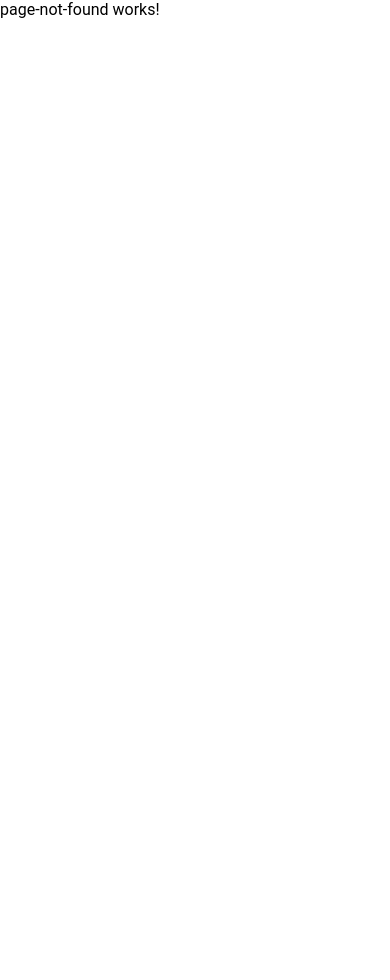
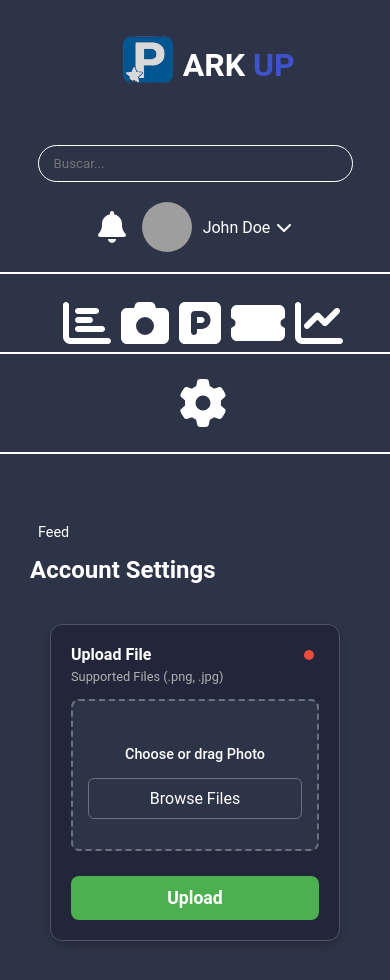
Before and after one commit to SolucionesIoT-FindAndPark-UPC/web-application-frontend, an Angular app: page /photo-upload in a window 390 px wide. Shown: the top 980 px of the page. Before the commit the page ends 844 px from the top, so only its background shows below. Built offline with nearby package versions, Linux system fonts and the light colour scheme; grey boxes are pictures that could not be loaded.

Commit message:
feat: missing screens

```diff
--- a/src/app/app-routing.module.ts
+++ b/src/app/app-routing.module.ts
@@ -11,6 +11,7 @@ import {StatisticsComponent} from './statistics/page/statistics/statistics.compo
 import {ProfileComponent} from './profiles/pages/profile/profile.component';
 import { ParkingFeesComponent } from './parking-fees/parking-fees/parking-fees.component';
 import { ParkingFeesEditComponent } from './parking-fees/parking-fees-edit/parking-fees-edit.component';
+import { PhotoUploadComponent } from './profiles/pages/photo-upload/photo-upload.component';
 
 const routes: Routes = [
   {path: 'monitoring-page', component: MonitoringComponent},
@@ -21,9 +22,10 @@ const routes: Routes = [
   {path: 'validation', component: ValidationComponent},
   {path: 'statistics', component: StatisticsComponent},
   {path: 'settings', component: ProfileComponent},
+  {path: 'photo-upload', component: PhotoUploadComponent},
   {path: 'parking-fees', component: ParkingFeesComponent},
   {path: 'parking-fees-edit', component: ParkingFeesEditComponent},
-  {path: '', redirectTo: 'parking-fees-edit', pathMatch: 'full' },
+  {path: '', redirectTo: 'photo-upload', pathMatch: 'full' },
   {path: '**', component: PageNotFoundComponent }
 ];
 
--- a/src/app/parking-fees/parking-fees-edit/parking-fees-edit.component.html
+++ b/src/app/parking-fees/parking-fees-edit/parking-fees-edit.component.html
@@ -26,23 +26,23 @@
             </div>
             <div class="shop-discounts-grid">
             <div class="discount-item">
-                <img src="assets/mcdonalds-logo.png" alt="McDonald's" class="shop-logo" />
+                <img src="https://github.com/SolucionesIoT-FindAndPark-UPC/web-application-frontend/blob/feat/responsive/src/assets/mcdonalds-logo.jpg?raw=true" alt="McDonald's" class="shop-logo" />
                 <span class="discount-percent">15% off</span>
             </div>
             <div class="discount-item">
-                <img src="assets/kfc-logo.png" alt="KFC" class="shop-logo" />
+                <img src="https://github.com/SolucionesIoT-FindAndPark-UPC/web-application-frontend/blob/feat/responsive/src/assets/kfc-logo.png?raw=true" alt="KFC" class="shop-logo" />
                 <span class="discount-percent">10% off</span>
             </div>
             <div class="discount-item">
-                <img src="assets/pizza-hut-logo.png" alt="Pizza Hut" class="shop-logo" />
+                <img src="https://github.com/SolucionesIoT-FindAndPark-UPC/web-application-frontend/blob/feat/responsive/src/assets/pizzahut-logo.jpg?raw=true" alt="Pizza Hut" class="shop-logo" />
                 <span class="discount-percent">15% off</span>
             </div>
             <div class="discount-item">
-                <img src="assets/little-caesars-logo.png" alt="Little Caesars" class="shop-logo" />
+                <img src="https://github.com/SolucionesIoT-FindAndPark-UPC/web-application-frontend/blob/feat/responsive/src/assets/caesars-logo.jpg?raw=true" alt="Little Caesars" class="shop-logo" />
                 <span class="discount-percent">15% off</span>
             </div>
             <div class="discount-item">
-                <img src="assets/panda-express-logo.png" alt="Panda Express" class="shop-logo" />
+                <img src="https://github.com/SolucionesIoT-FindAndPark-UPC/web-application-frontend/blob/feat/responsive/src/assets/panda-logo.png?raw=true" alt="Panda Express" class="shop-logo" />
                 <span class="discount-percent">5% off</span>
             </div>
             </div>
--- a/src/app/profiles/pages/photo-upload/photo-upload.component.css
+++ b/src/app/profiles/pages/photo-upload/photo-upload.component.css
@@ -0,0 +1,248 @@
+* {
+  box-sizing: border-box;
+  margin: 0;
+  padding: 0;
+  color: white;
+}
+
+body {
+  font-family: 'Segoe UI', Tahoma, Geneva, Verdana, sans-serif;
+  background-color: #2e3447;
+  overflow-x: hidden;
+}
+
+.account-settings-container {
+  padding: 24px;
+  max-width: 800px;
+  margin: 30px auto;
+  background-color: #2e3447;
+}
+
+.settings-header {
+  display: flex;
+  align-items: center;
+  margin-bottom: 30px;
+}
+
+.back-arrow-btn {
+  background: none;
+  border: none;
+  color: #fff;
+  font-size: 1rem;
+  cursor: pointer;
+  display: flex;
+  align-items: center;
+  gap: 8px;
+  padding: 5px 0;
+}
+
+.back-arrow-btn i {
+  font-size: 1.2rem;
+  color: #fff;
+}
+
+.settings-header h1 {
+  color: #fff;
+  font-size: 2.2rem;
+  font-weight: bold;
+  margin-left: 20px;
+}
+
+.upload-section {
+  display: flex;
+  justify-content: center;
+  align-items: center;
+  padding: 20px;
+}
+
+.upload-box-outer {
+  background-color: #23263a;
+  border: 1px solid #4a546d;
+  border-radius: 12px;
+  padding: 25px;
+  width: 100%;
+  max-width: 600px;
+  display: flex;
+  flex-direction: column;
+  box-shadow: 0 4px 10px rgba(0, 0, 0, 0.2);
+  position: relative;
+}
+
+.header-upload-box {
+  display: flex;
+  justify-content: space-between;
+  align-items: center;
+  margin-bottom: 20px;
+  position: relative;
+}
+
+.upload-text {
+  font-size: 1.2rem;
+  font-weight: 600;
+  color: #fff;
+}
+
+.supported-files {
+  font-size: 0.9rem;
+  color: #b0b0b0;
+}
+
+.red-dot {
+  width: 10px;
+  height: 10px;
+  background-color: #e74c3c;
+  border-radius: 50%;
+  position: absolute;
+  top: 5px;
+  right: 5px;
+}
+
+.upload-area {
+  background-color: #2e3447;
+  border: 2px dashed #6b7280;
+  border-radius: 8px;
+  padding: 40px 20px;
+  display: flex;
+  flex-direction: column;
+  align-items: center;
+  justify-content: center;
+  gap: 15px;
+  text-align: center;
+  cursor: pointer;
+  transition: border-color 0.3s ease, background-color 0.3s ease;
+}
+
+.upload-area.drag-over {
+  border-color: #3d52cb;
+  background-color: #38425b;
+}
+
+.upload-icon-container i {
+  font-size: 3em;
+  color: #9ea4b4;
+}
+
+.upload-prompt {
+  font-size: 1.1rem;
+  color: #fff;
+  font-weight: 500;
+}
+
+.browse-files-btn {
+  background-color: transparent;
+  border: 1px solid #6b7280;
+  color: #fff;
+  padding: 10px 20px;
+  border-radius: 6px;
+  cursor: pointer;
+  font-size: 1rem;
+  transition: background-color 0.2s ease, border-color 0.2s ease;
+}
+
+.browse-files-btn:hover {
+  background-color: #3d52cb;
+  border-color: #3d52cb;
+}
+
+.upload-btn {
+  background-color: #4CAF50;
+  color: white;
+  border: none;
+  border-radius: 8px;
+  padding: 12px 30px;
+  font-size: 1.1rem;
+  font-weight: bold;
+  cursor: pointer;
+  transition: background-color 0.2s ease;
+  align-self: flex-end;
+  margin-top: 25px;
+}
+
+.upload-btn:hover {
+  background-color: #45a049;
+}
+
+@media (max-width: 768px) {
+  .account-settings-container {
+    padding: 15px;
+    margin-top: 20px;
+  }
+
+  .settings-header {
+    flex-direction: column;
+    align-items: flex-start;
+    margin-bottom: 20px;
+  }
+
+  .settings-header h1 {
+    font-size: 1.8rem;
+    margin-left: 0;
+    margin-top: 10px;
+  }
+
+  .back-arrow-btn {
+    align-self: flex-start;
+  }
+
+  .upload-box-outer {
+    padding: 20px;
+  }
+
+  .header-upload-box {
+    flex-direction: column;
+    align-items: flex-start;
+    margin-bottom: 15px;
+  }
+
+  .supported-files {
+    margin-top: 5px;
+  }
+
+  .upload-area {
+    padding: 30px 15px;
+  }
+
+  .upload-icon-container i {
+    font-size: 2.5em;
+  }
+
+  .upload-prompt {
+    font-size: 1rem;
+  }
+
+  .browse-files-btn,
+  .upload-btn {
+    width: 100%;
+    align-self: center;
+  }
+}
+
+@media (max-width: 480px) {
+  .settings-header h1 {
+    font-size: 1.5rem;
+  }
+
+  .back-arrow-btn {
+    font-size: 0.9rem;
+  }
+
+  .back-arrow-btn i {
+    font-size: 1rem;
+  }
+
+  .upload-text {
+    font-size: 1rem;
+  }
+
+  .supported-files {
+    font-size: 0.8rem;
+  }
+
+  .upload-icon-container i {
+    font-size: 2em;
+  }
+
+  .upload-prompt {
+    font-size: 0.9rem;
+  }
+}
--- a/src/app/profiles/pages/photo-upload/photo-upload.component.html
+++ b/src/app/profiles/pages/photo-upload/photo-upload.component.html
@@ -1 +1,45 @@
-<p>photo-upload works!</p>
+<app-header>
+    <div class="account-settings-container">
+    <div class="settings-header">
+        <button class="back-arrow-btn">
+        <i class="fas fa-arrow-left"></i> Feed
+        </button>
+        <h1>Account Settings</h1>
+    </div>
+
+    <div class="upload-section">
+        <div class="upload-box-outer">
+        <div class="header-upload-box">
+            <span class="upload-text">Upload File</span>
+            <span class="supported-files">Supported Files (.png, .jpg)</span>
+            <span class="red-dot"></span>
+        </div>
+
+        <div
+            class="upload-area"
+            id="dropArea"
+            (dragover)="onDragOver($event)"
+            (dragleave)="onDragLeave($event)"
+            (drop)="onDrop($event)"
+            [class.drag-over]="isDragging"
+        >
+            <div class="upload-icon-container">
+            <i class="fas fa-cloud-upload-alt"></i>
+            </div>
+            <span class="upload-prompt">Choose or drag Photo</span>
+            <input
+            type="file"
+            id="fileInput"
+            (change)="onFileSelected($event)"
+            accept=".png, .jpg"
+            hidden
+            />
+            <button class="browse-files-btn" (click)="openFileBrowser()">
+            Browse Files
+            </button>
+        </div>
+        <button class="upload-btn" (click)="onUpload()">Upload</button>
+        </div>
+    </div>
+    </div>
+</app-header>
--- a/src/app/profiles/pages/photo-upload/photo-upload.component.ts
+++ b/src/app/profiles/pages/photo-upload/photo-upload.component.ts
@@ -1,11 +1,96 @@
 import { Component } from '@angular/core';
+import { CommonModule } from '@angular/common';
+import { HeaderComponent } from '../../../shared/components/header/header.component';
+import { FontAwesomeModule } from '@fortawesome/angular-fontawesome';
+import { faArrowLeft, faCloudUploadAlt } from '@fortawesome/free-solid-svg-icons';
 
 @Component({
   selector: 'app-photo-upload',
-  imports: [],
+  standalone: true,
+  imports: [
+    CommonModule,
+    HeaderComponent,
+    FontAwesomeModule
+  ],
   templateUrl: './photo-upload.component.html',
-  styleUrl: './photo-upload.component.css'
+  styleUrls: ['./photo-upload.component.css']
 })
 export class PhotoUploadComponent {
+  icons = {
+    arrowLeft: faArrowLeft,
+    cloudUpload: faCloudUploadAlt
+  };
 
+  selectedFile: File | null = null;
+  imagePreviewUrl: string | ArrayBuffer | null = null;
+  isDragging: boolean = false;
+
+  openFileBrowser(): void {
+    document.getElementById('fileInput')?.click();
+  }
+
+  onFileSelected(event: Event): void {
+    const input = event.target as HTMLInputElement;
+    if (input.files && input.files.length > 0) {
+      this.processFile(input.files[0]);
+    }
+  }
+
+  onDragOver(event: DragEvent): void {
+    event.preventDefault();
+    event.stopPropagation();
+    this.isDragging = true;
+  }
+
+  onDragLeave(event: DragEvent): void {
+    event.preventDefault();
+    event.stopPropagation();
+    this.isDragging = false;
+  }
+
+  onDrop(event: DragEvent): void {
+    event.preventDefault();
+    event.stopPropagation();
+    this.isDragging = false;
+
+    if (event.dataTransfer && event.dataTransfer.files.length > 0) {
+      this.processFile(event.dataTransfer.files[0]);
+    }
+  }
+
+  private processFile(file: File): void {
+    const allowedTypes = ['image/png', 'image/jpeg', 'image/jpg'];
+    if (!allowedTypes.includes(file.type)) {
+      alert('Unsupported file type. Please upload a .png or .jpg image.');
+      this.clearFile();
+      return;
+    }
+
+    this.selectedFile = file;
+
+    const reader = new FileReader();
+    reader.onload = () => {
+      this.imagePreviewUrl = reader.result;
+    };
+    reader.readAsDataURL(file);
+  }
+
+  clearFile(): void {
+    this.selectedFile = null;
+    this.imagePreviewUrl = null;
+    const fileInput = document.getElementById('fileInput') as HTMLInputElement;
+    if (fileInput) {
+      fileInput.value = '';
+    }
+  }
+
+  onUpload(): void {
+    if (this.selectedFile) {
+      console.log('Uploading file:', this.selectedFile.name);
+      alert('Image upload simulated for: ' + this.selectedFile.name);
+      this.clearFile();
+    } else {
+      alert('Please select a file first.');
+    }
+  }
 }
```
